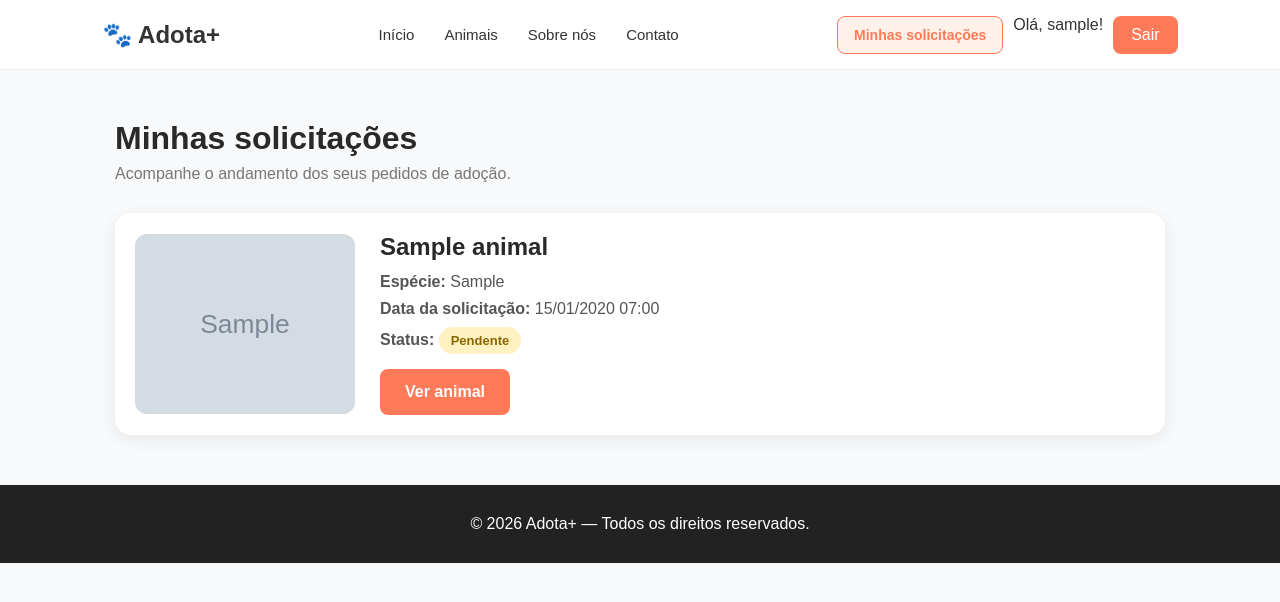
After one commit to igoroliveira77/AdotaMais, a Django app: page /minhas-solicitacoes/ in a window 1280 px wide. The commit adds this page. Shown: the top 602 px of the page. Run offline with Django 5.2, Linux system fonts and the light colour scheme; a user stored in the database is signed in; tables that the repository leaves empty hold one stand-in row (values such as "Sample post"); grey boxes marked "Sample" are stand-in pictures.

Commit message:
feat: adiciona página de minhas solicitações

```diff
--- a/core/static/core/css/style.css
+++ b/core/static/core/css/style.css
@@ -517,3 +517,159 @@ footer {
     text-decoration: none;
     font-weight: bold;
 }
+
+/* Minhas solicitações */
+
+.solicitacoes-container {
+    max-width: 1100px;
+    margin: 50px auto;
+    padding: 0 25px;
+}
+
+.solicitacoes-container h1 {
+    font-size: 32px;
+    margin-bottom: 8px;
+    color: #292929;
+}
+
+.solicitacoes-subtitulo {
+    color: #777;
+    margin-bottom: 30px;
+}
+
+.solicitacoes-lista {
+    display: flex;
+    flex-direction: column;
+    gap: 22px;
+}
+
+.solicitacao-card {
+    display: flex;
+    align-items: center;
+    gap: 25px;
+    padding: 20px;
+    background: #fff;
+    border-radius: 16px;
+    box-shadow: 0 4px 18px rgba(0, 0, 0, 0.07);
+}
+
+.solicitacao-imagem {
+    width: 220px;
+    height: 180px;
+    flex-shrink: 0;
+    border-radius: 12px;
+    overflow: hidden;
+    background: #fff0e9;
+    display: flex;
+    align-items: center;
+    justify-content: center;
+    font-size: 45px;
+}
+
+.solicitacao-imagem img {
+    width: 100%;
+    height: 100%;
+    object-fit: cover;
+}
+
+.solicitacao-info {
+    flex: 1;
+}
+
+.solicitacao-info h2 {
+    font-size: 24px;
+    margin-bottom: 12px;
+    color: #292929;
+}
+
+.solicitacao-info p {
+    margin-bottom: 9px;
+    color: #555;
+}
+
+.solicitacao-status {
+    display: inline-block;
+    padding: 6px 12px;
+    border-radius: 20px;
+    font-size: 13px;
+    font-weight: bold;
+}
+
+.status-pendente {
+    background: #fff1c2;
+    color: #8a6500;
+}
+
+.status-em-analise {
+    background: #dcecff;
+    color: #205ca8;
+}
+
+.status-aprovada {
+    background: #d9f5df;
+    color: #20743a;
+}
+
+.status-recusada {
+    background: #ffe0e0;
+    color: #a52828;
+}
+
+.solicitacao-acoes {
+    margin-top: 15px;
+}
+
+.solicitacao-acoes a {
+    text-decoration: none;
+}
+
+.solicitacoes-vazia {
+    background: #fff;
+    padding: 35px;
+    border-radius: 16px;
+    text-align: center;
+    box-shadow: 0 4px 18px rgba(0, 0, 0, 0.05);
+}
+
+@media (max-width: 650px) {
+    .solicitacoes-container {
+        margin: 30px auto;
+        padding: 0 15px;
+    }
+
+    .solicitacao-card {
+        flex-direction: column;
+        align-items: stretch;
+        gap: 18px;
+    }
+
+    .solicitacao-imagem {
+        width: 100%;
+        height: 220px;
+    }
+
+    .solicitacao-info h2 {
+        font-size: 22px;
+    }
+}
+
+.navbar-buttons .btn-minhas-solicitacoes {
+    display: inline-flex;
+    align-items: center;
+    justify-content: center;
+    padding: 10px 16px;
+    background-color: #fff0e9;
+    color: #ff7a59;
+    border: 1px solid #ff7a59;
+    border-radius: 8px;
+    text-decoration: none;
+    font-size: 14px;
+    font-weight: 600;
+    white-space: nowrap;
+    transition: background-color 0.3s ease, color 0.3s ease;
+}
+
+.navbar-buttons .btn-minhas-solicitacoes:hover {
+    background-color: #ff7a59;
+    color: #fff;
+}
--- a/core/templates/core/detalhes_animal.html
+++ b/core/templates/core/detalhes_animal.html
@@ -11,8 +11,7 @@
 
     <title>{{ animal.nome }} | Adota+</title>
 
-    <link rel="stylesheet" href="{% static 'core/css/style.css' %}?v=2">
-
+    <link rel="stylesheet" href="{% static 'core/css/style.css' %}?v=4">
 </head>
 
 <body>
@@ -38,6 +37,9 @@
         <div class="navbar-buttons">
 
             {% if user.is_authenticated %}
+                <a href="{% url 'minhas_solicitacoes' %}" class="btn-minhas-solicitacoes">
+                    Minhas solicitações
+                </a>
                 <span>Olá, {{ user.username }}!</span>
                 <a href="{% url 'logout' %}" class="btn-register">Sair</a>
             {% else %}
--- a/core/templates/core/inicio.html
+++ b/core/templates/core/inicio.html
@@ -11,8 +11,7 @@
 
     <title>Adota+ | Encontre um amigo</title>
 
-    <link rel="stylesheet" href="{% static 'core/css/style.css' %}">
-
+    <link rel="stylesheet" href="{% static 'core/css/style.css' %}?v=4">
 </head>
 
 <body>
@@ -40,6 +39,7 @@
         <div class="navbar-buttons">
 
             {% if user.is_authenticated %}
+                <a href="{% url 'minhas_solicitacoes' %}" class="btn-minhas-solicitacoes">Minhas solicitações</a>
                 <span>Olá, {{ user.username }}!</span>
                 <a href="{% url 'logout' %}" class="btn-register">Sair</a>
             {% else %}
@@ -102,7 +102,7 @@
                     <div class="animal-image">
 
                         {% if animal.foto %}
-                             <img src="{{ animal.foto.url }}" alt="{{ animal.nome }}">
+                            <img src="{{ animal.foto.url }}" alt="{{ animal.nome }}">
 
                         {% else %}
                             🐾
--- /dev/null
+++ b/core/templates/core/minhas_solicitacoes.html
@@ -0,0 +1,120 @@
+{% load static %}
+<!DOCTYPE html>
+<html lang="pt-BR">
+<head>
+    <meta charset="UTF-8">
+    <meta name="viewport" content="width=device-width, initial-scale=1.0">
+    <title>Minhas solicitações | Adota+</title>
+<link rel="stylesheet" href="{% static 'core/css/style.css' %}?v=4">
+</head>
+<body>
+
+<header class="navbar">
+    <div class="logo">🐾 Adota+</div>
+
+    <nav>
+        <a href="{% url 'inicio' %}">Início</a>
+        <a href="#">Animais</a>
+        <a href="#">Sobre nós</a>
+        <a href="#">Contato</a>
+    </nav>
+
+    <div class="navbar-buttons">
+        <a href="{% url 'minhas_solicitacoes' %}" class="btn-minhas-solicitacoes">
+            Minhas solicitações
+        </a>
+        <span>Olá, {{ user.username }}!</span>
+        <a href="{% url 'logout' %}" class="btn-register">Sair</a>
+    </div>
+</header>
+
+<main class="solicitacoes-container">
+    <h1>Minhas solicitações</h1>
+    <p class="solicitacoes-subtitulo">
+        Acompanhe o andamento dos seus pedidos de adoção.
+    </p>
+
+    {% if solicitacoes %}
+        <div class="solicitacoes-lista">
+            {% for solicitacao in solicitacoes %}
+                <article class="solicitacao-card">
+                    <div class="solicitacao-imagem">
+                        {% if solicitacao.animal.foto %}
+                            <img
+                                src="{{ solicitacao.animal.foto.url }}"
+                                alt="{{ solicitacao.animal.nome }}"
+                            >
+                        {% else %}
+                            🐾
+                        {% endif %}
+                    </div>
+
+                    <div class="solicitacao-info">
+                        <h2>{{ solicitacao.animal.nome }}</h2>
+
+                        <p>
+                            <strong>Espécie:</strong>
+                            {{ solicitacao.animal.especie }}
+                        </p>
+
+                        <p>
+                            <strong>Data da solicitação:</strong>
+                            {{ solicitacao.data_solicitacao|date:"d/m/Y H:i" }}
+                        </p>
+
+                        <p>
+                            <strong>Status:</strong>
+
+                            {% if solicitacao.status == 'Pendente' %}
+                                <span class="solicitacao-status status-pendente">
+                                    Pendente
+                                </span>
+                            {% elif solicitacao.status == 'Em análise' %}
+                                <span class="solicitacao-status status-em-analise">
+                                    Em análise
+                                </span>
+                            {% elif solicitacao.status == 'Aprovada' %}
+                                <span class="solicitacao-status status-aprovada">
+                                    Aprovada
+                                </span>
+                            {% elif solicitacao.status == 'Recusada' %}
+                                <span class="solicitacao-status status-recusada">
+                                    Recusada
+                                </span>
+                            {% else %}
+                                <span class="solicitacao-status">
+                                    {{ solicitacao.status }}
+                                </span>
+                            {% endif %}
+                        </p>
+
+                        <div class="solicitacao-acoes">
+                            <a
+                                href="{% url 'detalhes_animal' solicitacao.animal.id %}"
+                                class="btn-adotar"
+                            >
+                                Ver animal
+                            </a>
+                        </div>
+                    </div>
+                </article>
+            {% endfor %}
+        </div>
+    {% else %}
+        <div class="solicitacoes-vazia">
+            <h2>Nenhuma solicitação ainda</h2>
+            <p>Você ainda não solicitou a adoção de nenhum animal.</p>
+
+            <a href="{% url 'inicio' %}" class="btn-adotar">
+                Conhecer os animais
+            </a>
+        </div>
+    {% endif %}
+</main>
+
+<footer>
+    <p>© 2026 Adota+ — Todos os direitos reservados.</p>
+</footer>
+
+</body>
+</html>
--- a/core/urls.py
+++ b/core/urls.py
@@ -33,4 +33,10 @@ urlpatterns = [
     views.solicitar_adocao,
     name='solicitar_adocao'
     ),
+
+    path(
+    'minhas-solicitacoes/',
+    views.minhas_solicitacoes,
+    name='minhas_solicitacoes'
+    ),
 ]
--- a/core/views.py
+++ b/core/views.py
@@ -124,3 +124,15 @@ def solicitar_adocao(request, id):
     )
 
     return redirect('detalhes_animal', id=id)
+
+@login_required(login_url='login')
+def minhas_solicitacoes(request):
+    solicitacoes = SolicitacaoAdocao.objects.filter(
+        usuario=request.user
+    ).select_related('animal').order_by('-data_solicitacao')
+
+    contexto = {
+        'solicitacoes': solicitacoes
+    }
+
+    return render(request, 'core/minhas_solicitacoes.html', contexto)
```
